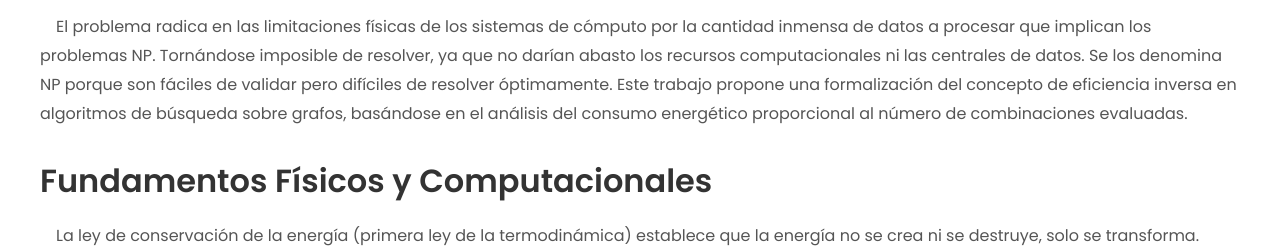
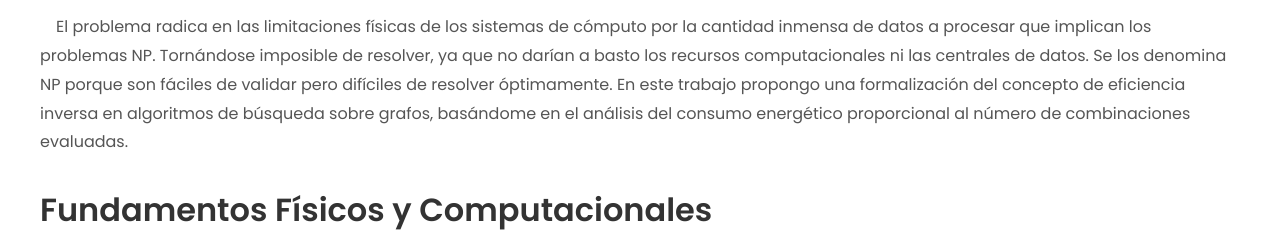
Before and after one commit to Maxjchazd/x, a plain HTML site: page SoluNP.html in a window 1280 px wide. Shown: the part 547-795 px from the top of the page. Drawn offline with Linux system fonts and the light colour scheme.

Commit message:
Update SoluNP.html

```diff
--- a/SoluNP.html
+++ b/SoluNP.html
@@ -50,7 +50,7 @@
 
       <section>
         <h2> Introducción</h2>
-        <p>El problema radica en las limitaciones físicas de los sistemas de cómputo por la cantidad inmensa de datos a procesar que implican los problemas NP. Tornándose imposible de resolver, ya que no darían abasto los recursos computacionales ni las centrales de datos. Se los denomina NP porque son fáciles de validar pero difíciles de resolver óptimamente. Este trabajo propone una formalización del concepto de eficiencia inversa en algoritmos de búsqueda sobre grafos, basándose en el análisis del consumo energético proporcional al número de combinaciones evaluadas.
+        <p>El problema radica en las limitaciones físicas de los sistemas de cómputo por la cantidad inmensa de datos a procesar que implican los problemas NP. Tornándose imposible de resolver, ya que no darían a basto los recursos computacionales ni las centrales de datos. Se los denomina NP porque son fáciles de validar pero difíciles de resolver óptimamente. En este trabajo propongo una formalización del concepto de eficiencia inversa en algoritmos de búsqueda sobre grafos, basándome en el análisis del consumo energético proporcional al número de combinaciones evaluadas.
       </section>
 
       <section>
```
